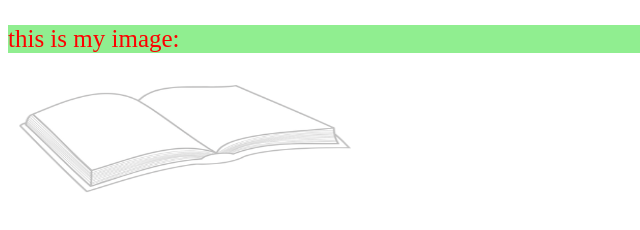
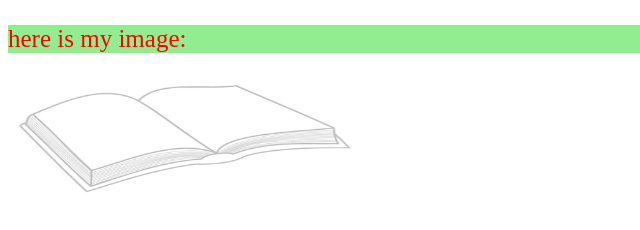
Before and after one commit to EsmeMan/esmeman.github.io, a plain HTML site: page index.html in a window 1280 px wide. Shown: the full height of the page, 0-640 px from the left. Drawn offline with Linux system fonts and the light colour scheme.

Commit message:
a little change for a test
file was changed for the purpose of testing new branch and pull request option

```diff
--- a/index.html
+++ b/index.html
@@ -2,6 +2,6 @@
 
 <link rel="stylesheet" href="style.css">
 
-<p>this is my image:</p>
+<p>here is my image:</p>
 
 <img src="notebook.png">
```
